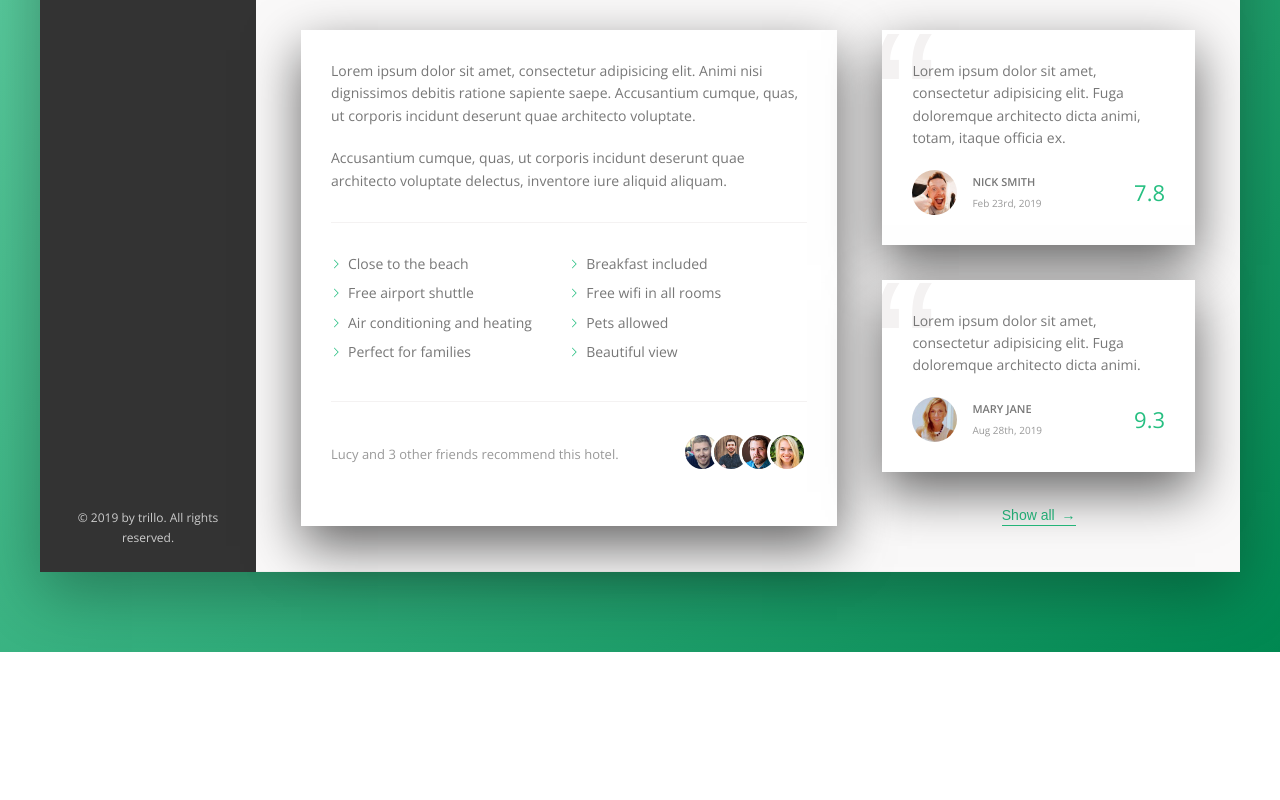
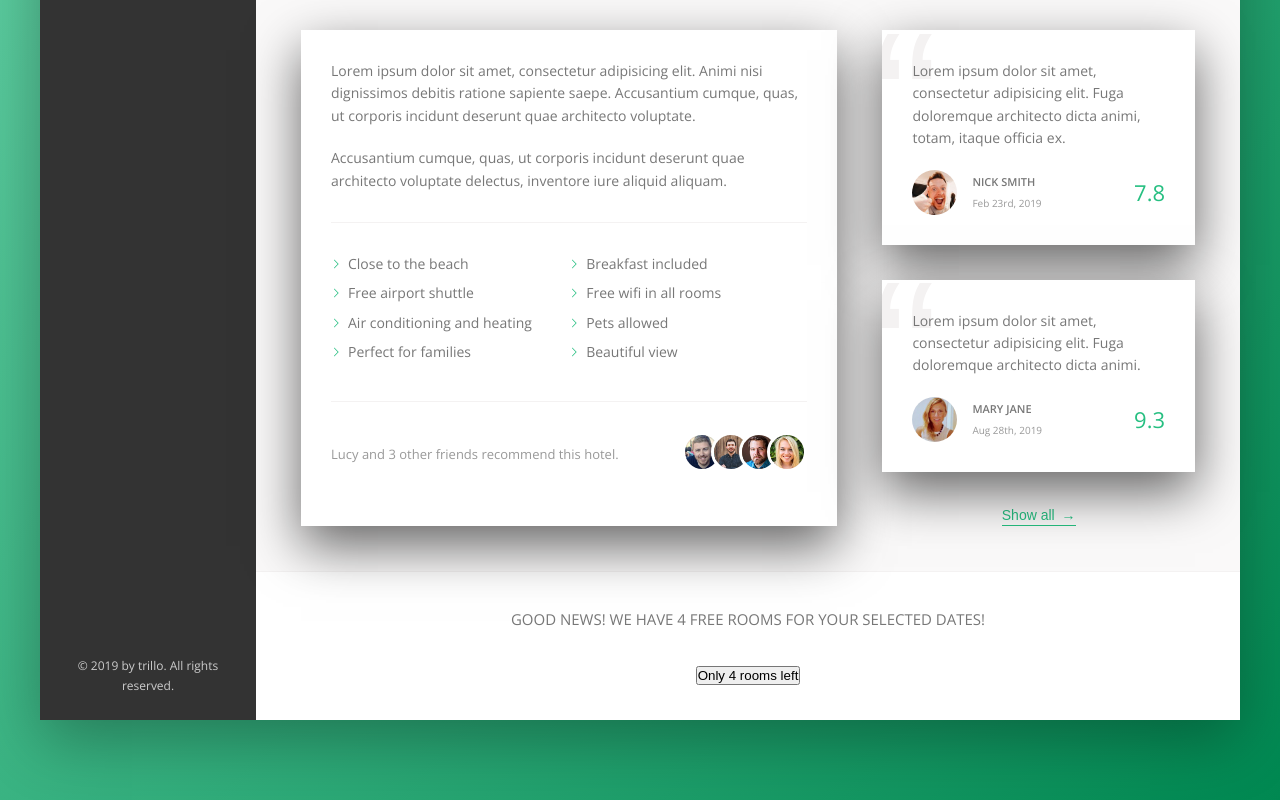
Before and after one commit to SereicikasTomas/Trillo, a website: page index.html in a window 1280 px wide. Shown: the part 617-1417 px from the top of the page. Before the commit the page ends 1269 px from the top, so only its background shows below. Drawn offline with nearby package versions, Linux system fonts and the light colour scheme.

Commit message:
add cta section

```diff
--- a/index.html
+++ b/index.html
@@ -236,6 +236,12 @@
               <button class="btn-inline">Show all <span>&rarr;</span></button>
             </div>
           </div>
+          <div class="cta">
+            <h2 class="cta__book-now">
+              Good news! We have 4 free rooms for your selected dates!
+            </h2>
+            <button class="btn">Only 4 rooms left</button>
+          </div>
         </main>
       </div>
     </div>
--- a/sass/_components.scss
+++ b/sass/_components.scss
@@ -384,8 +384,6 @@
     border-radius: 50%;
     margin-right: 1.5rem;
   }
-  &__user-box {
-  }
   &__user-name {
     font-size: 1.1rem;
     font-weight: 600;
@@ -414,3 +412,17 @@
     z-index: 1;
   }
 }
+
+///////////////////////////////
+//CALL TO ACTION
+.cta {
+  padding: 3.5rem 0;
+  text-align: center;
+
+  &__book-now {
+    font-size: 1.5rem;
+    font-weight: 300;
+    text-transform: uppercase;
+    margin-bottom: 3.5rem;
+  }
+}
```
Also changed, not shown: css/style.css.
